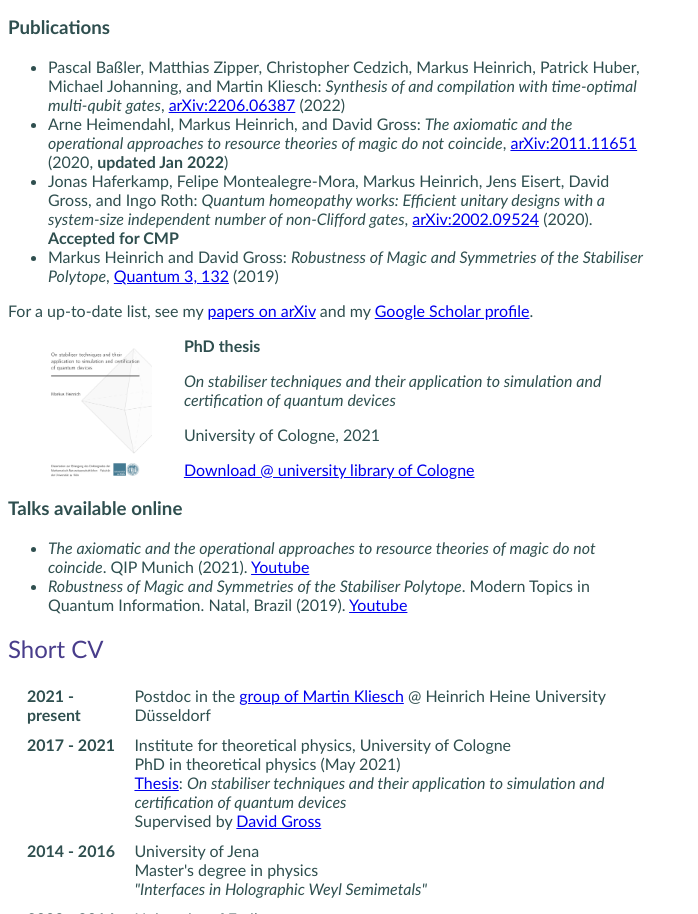
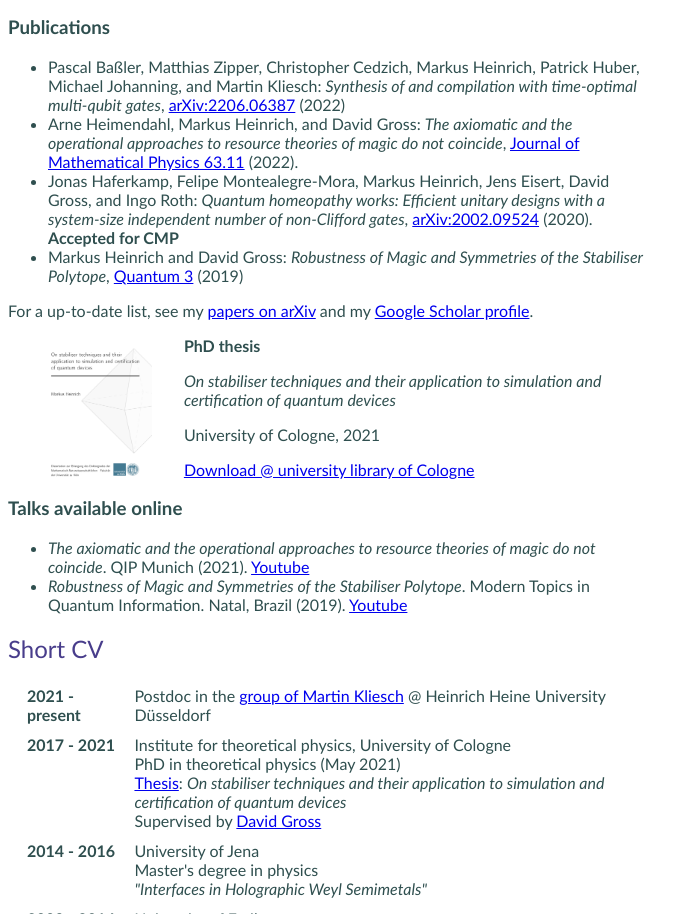
Before and after one commit to mjunk1/mjunk1.github.io, a plain HTML site: page index.html in a window 1280 px wide. Shown: the part 938-1852 px from the top of the page, without its empty margins (0-698 px from the left). Drawn offline with Linux system fonts and the light colour scheme.

Commit message:
JMP reference

```diff
--- a/index.html
+++ b/index.html
@@ -53,9 +53,10 @@
 				<h3>Publications</h3>
 				<ul>
 					<li>Pascal Baßler, Matthias Zipper, Christopher Cedzich, Markus Heinrich, Patrick Huber, Michael Johanning, and Martin Kliesch: <i>Synthesis of and compilation with time-optimal multi-qubit gates</i>, <a href="https://arxiv.org/abs/2206.06387">arXiv:2206.06387</a> (2022)</li>
-					<li>Arne Heimendahl, Markus Heinrich, and David Gross: <i>The axiomatic and the operational approaches to resource theories of magic do not coincide</i>, <a href="http://arxiv.org/abs/2011.11651">arXiv:2011.11651</a> (2020, <b>updated Jan 2022</b>)</li>
+					<li>Arne Heimendahl, Markus Heinrich, and David Gross: <i>The axiomatic and the operational approaches to resource theories of magic do not coincide</i>, <a href="https://doi.org/10.1063/5.0085774">Journal of Mathematical Physics 63.11</a> (2022).
+					</li>
 					<li>Jonas Haferkamp, Felipe Montealegre-Mora, Markus Heinrich, Jens Eisert, David Gross, and Ingo Roth: <i>Quantum homeopathy works: Efficient unitary designs with a system-size independent number of non-Clifford gates</i>, <a href="https://arxiv.org/abs/2002.09524">arXiv:2002.09524</a> (2020). <b>Accepted for CMP</b></li>
-					<li>Markus Heinrich and David Gross: <i>Robustness of Magic and Symmetries of the Stabiliser Polytope</i>, <a href="https://doi.org/10.22331/q-2019-04-08-132">Quantum 3, 132</a> (2019)</li>
+					<li>Markus Heinrich and David Gross: <i>Robustness of Magic and Symmetries of the Stabiliser Polytope</i>, <a href="https://doi.org/10.22331/q-2019-04-08-132">Quantum 3</a> (2019)</li>
 					<!-- <li>M Heinrich, A Jiménez-Alba, S Moeckel, M Ammon: <i>Surface states in holographic Weyl semimetals</i>, Physical review letters 118 (20)</li> -->
 				</ul>
 				<p>For a up-to-date list, see my <a href="http://arxiv.org/a/heinrich_m_1">papers on arXiv</a> and my <a href="https://scholar.google.de/citations?user=jU0JA0cAAAAJ">Google Scholar profile</a>.</p>
```
